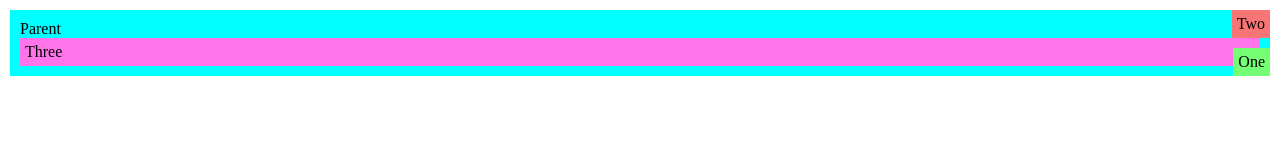
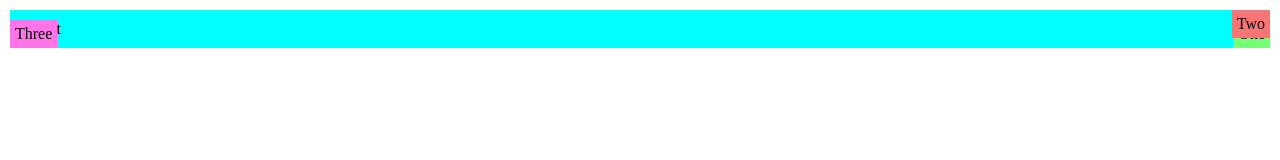
Before and after one commit to FBW32/uib-layout-break-out-the-flow-HelonDCI, a plain HTML site: page index.html in a window 1280 px wide. Drawn offline with Linux system fonts and the light colour scheme.

Commit message:
absolutely positioned third item

```diff
--- a/style.css
+++ b/style.css
@@ -32,4 +32,7 @@ body {
 
 .child-three {
   background-color: rgb(255, 116, 232);
+  position: absolute;
+  bottom: 0px;
+  left: 0px;
 }
```
